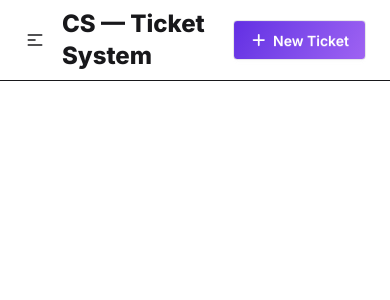
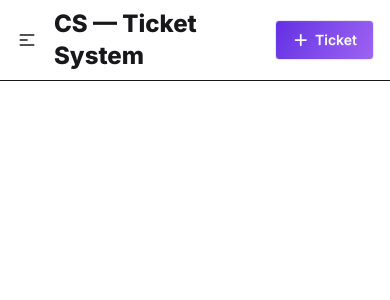
Before and after one commit to ahmedTonoy/Customer_Support_Tracker, a React (Vite) app: page / in a window 390 px wide. Shown: the top 300 px of the page. Built offline with nearby package versions, Linux system fonts and the light colour scheme.

Commit message:
fix: resolve navbar mobile responsive issue

```diff
--- a/src/components/Navbar/Navbar.jsx
+++ b/src/components/Navbar/Navbar.jsx
@@ -6,8 +6,8 @@ const Navbar = () => {
   return (
     <header className="border-b">
       <Container>
-        <div className="navbar bg-base-100">
-          <div className="navbar-start w-7/8 sm:w-1/2">
+        <div className="navbar bg-base-100 px-0">
+          <div className="navbar-start w-full sm:w-1/2">
             <div className="dropdown">
               <div
                 tabIndex={0}
@@ -78,10 +78,14 @@ const Navbar = () => {
               </li>
             </ul>
           </div>
-          <div className="navbar-end">
-            <a className="btn text-white bg-linear-120 from-[#632ee3] to-[#9f62f2]">
+          <div className="navbar-end w-fit sm:w-1/2">
+            <a className="btn hidden sm:inline-flex text-white bg-linear-120 from-[#632ee3] to-[#9f62f2]">
               <FontAwesomeIcon icon={faPlus} />
               New Ticket
+            </a>
+            <a className="btn text-sm sm:hidden text-white bg-linear-120 from-[#632ee3] to-[#9f62f2]">
+              <FontAwesomeIcon icon={faPlus} />
+              Ticket
             </a>
           </div>
         </div>
```
